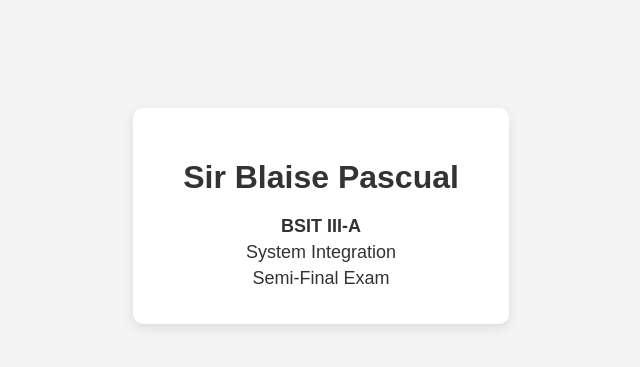
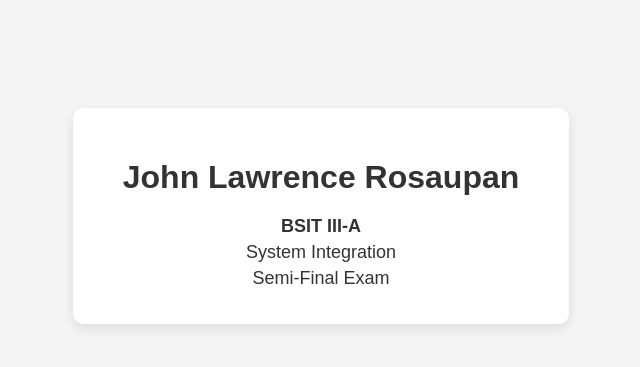
Before and after one commit to bloyscode/Semi-Final, a Flask app: page / in a window 1280 px wide. Shown: the top 367 px of the page, without its empty margins (319-959 px from the left). Run offline with Flask 3, Linux system fonts and the light colour scheme.

Commit message:
rosaupan

```diff
--- a/templates/index.html
+++ b/templates/index.html
@@ -29,7 +29,7 @@
 </head>
 <body>
     <div class="card">
-        <h1>Sir Blaise Pascual</h1>
+        <h1>John Lawrence Rosaupan</h1>
         <p><strong>BSIT III-A</strong></p>
         <p>System Integration</p>
         <p>Semi-Final Exam</p>
```
